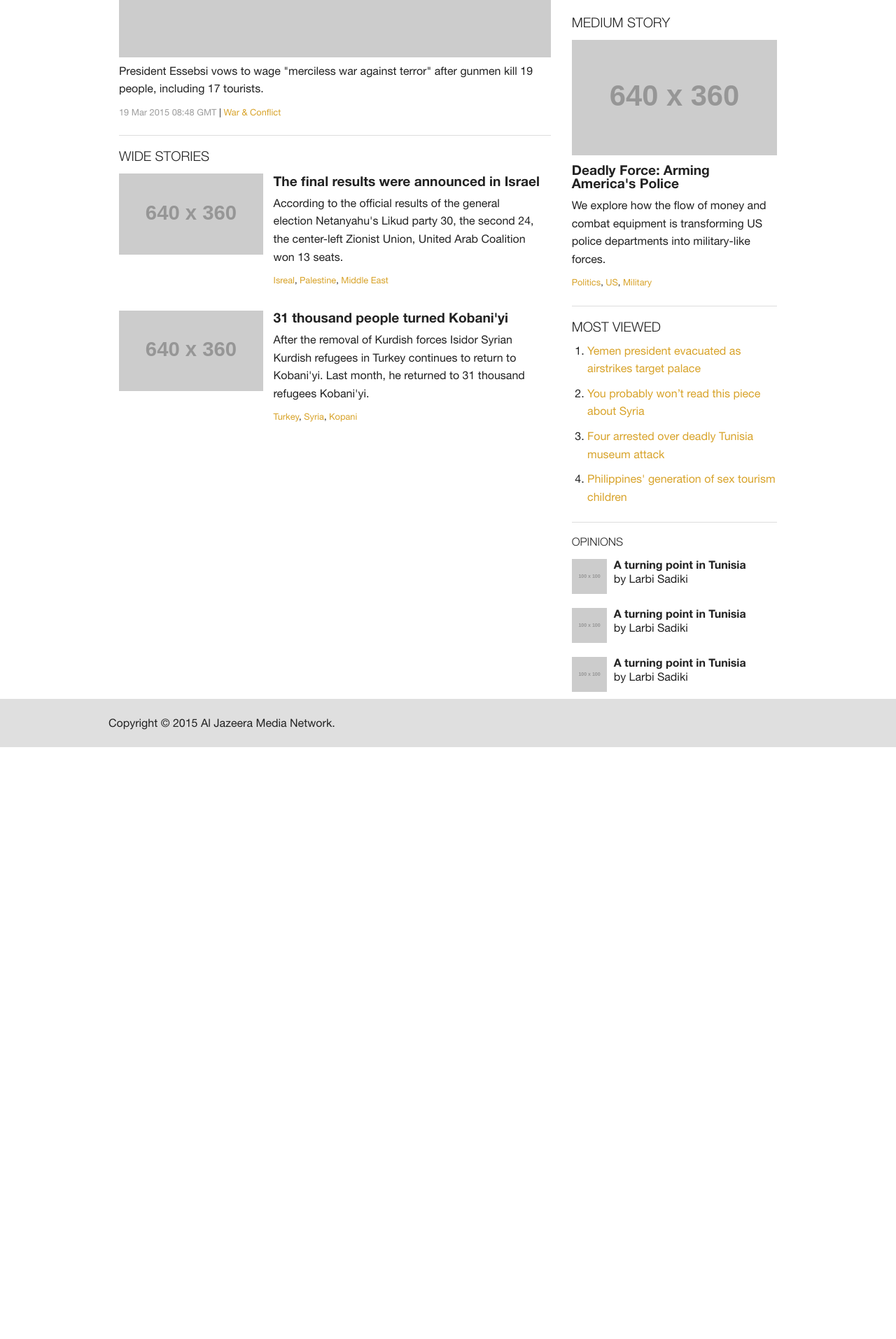
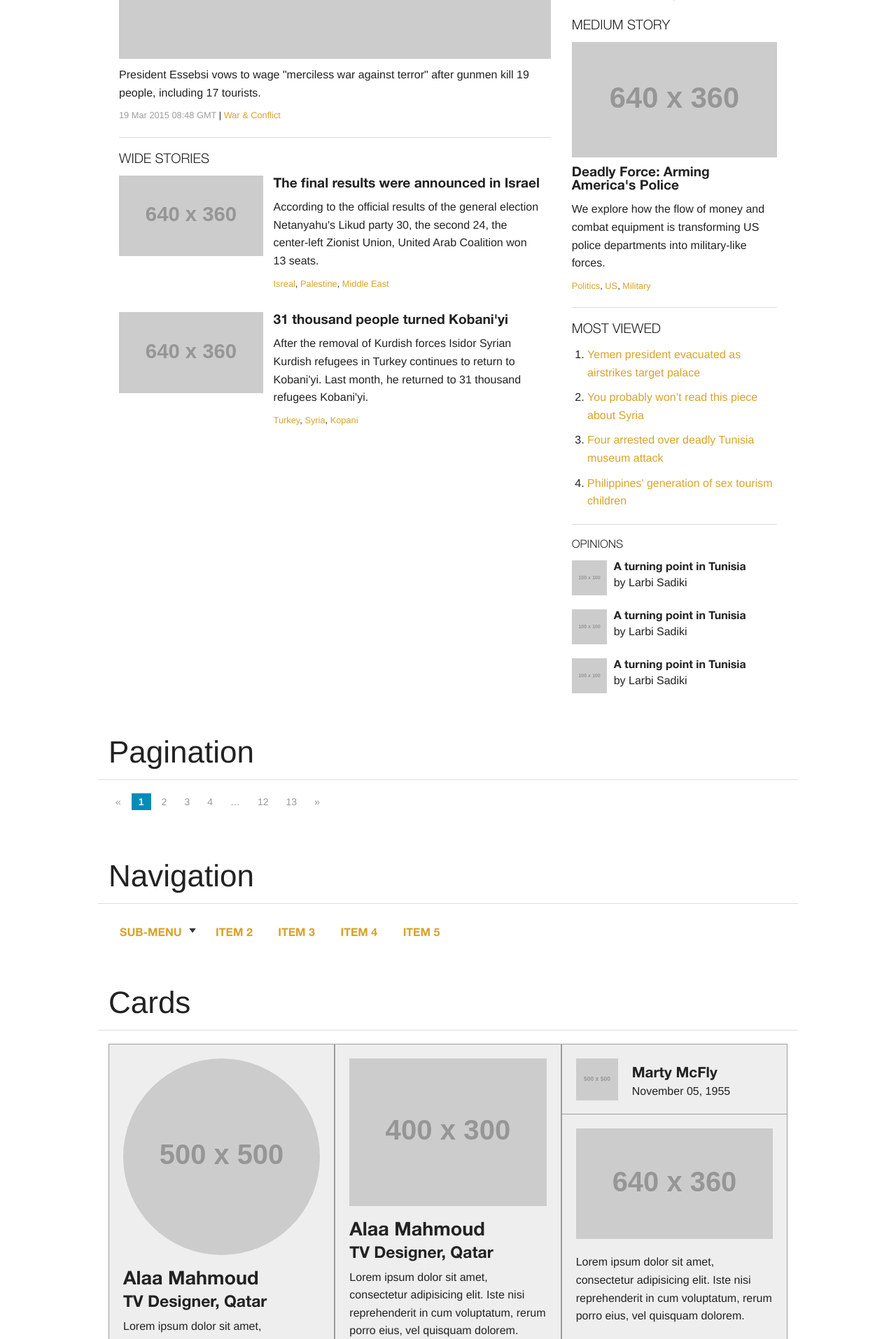
Before and after one commit to capitalJT/design-language-system, a PHP site: page /components.php in a window 1280 px wide. Shown: the part 3492-5406 px from the top of the page at 70% size. Before the commit the page ends 4560 px from the top, so only its background shows below. Run offline with PHP 8.4, Linux system fonts and the light colour scheme; grey boxes labelled with a size stand in for pictures from a placeholder-image service; some libraries are stand-ins or nearby versions.

Commit message:
cards, navigation, pagination added

```diff
--- a/components.php
+++ b/components.php
@@ -10,5 +10,8 @@
   include 'includes/comments.php';
   include 'includes/brand-bar.php';
   include 'includes/stories.php';
+  include 'includes/pagination.php';
+  include 'includes/navigation-component.php';
+  include 'includes/cards.php';
   include 'includes/footer.php';
 ?>
--- /dev/null
+++ b/includes/cards.php
@@ -0,0 +1,49 @@
+<section id="cards" class="row">
+	<div class="large-12 columns">
+		<h1>Cards</h1>
+	</div>
+	<hr>
+	<div class="large-12 columns">
+		<div class="medium-4 columns card">
+			<img class="round" src="http://placehold.it/500&text=1:1">
+			<h3>Alaa Mahmoud</h3>
+			<h4>TV Designer, Qatar</h4>
+			<p>Lorem ipsum dolor sit amet, consectetur adipisicing elit. Iste nisi reprehenderit in cum voluptatum, rerum porro eius, vel quisquam dolorem.</p>
+		</div>
+		<div class="medium-4 columns card">
+			<img src="http://placehold.it/400x300&text=4:3">
+			<h3>Alaa Mahmoud</h3>
+			<h4>TV Designer, Qatar</h4>
+			<p>Lorem ipsum dolor sit amet, consectetur adipisicing elit. Iste nisi reprehenderit in cum voluptatum, rerum porro eius, vel quisquam dolorem.</p>
+		</div>
+		<div class="medium-4 columns card showcase">
+			<div class="item avatar">
+				<img src="http://placehold.it/500&text=1:1">
+				<h2>Marty McFly</h2>
+				<p>November 05, 1955</p>
+			</div>
+			<div class="item body">
+				<img src="http://placehold.it/640x360&text=16:9">
+				<p>Lorem ipsum dolor sit amet, consectetur adipisicing elit. Iste nisi reprehenderit in cum voluptatum, rerum porro eius, vel quisquam dolorem.</p>
+				<p class="link-wrapper">
+					<a href="#" class="subdued">1 Like</a>
+					<a href="#" class="subdued">5 Comments</a>
+				</p>
+			</div>
+			<div class="item tabs">
+				<a href="#" class="tab-item item-1">
+					<span class="icon ajmn-plus"></span>
+					Like
+				</a>
+				<a href="#" class="tab-item item-2">
+					<span class="icon ajmn-plus"></span>
+					Comment
+				</a>
+				<a href="#" class="tab-item item-3">
+					<span class="icon ajmn-plus"></span>
+					Share
+				</a>
+			</div>
+		</div>
+	</div>
+</section>
--- /dev/null
+++ b/includes/navigation-component.php
@@ -0,0 +1,30 @@
+<section id="navigation-component" class="row">
+  <div class="large-12 columns">
+    <h1>Navigation</h1>
+  </div>
+  <hr>
+  <div class="large-12 columns">
+    <div class="icon ajmn-menu"></div>
+    <nav class="navigation">
+      <li class="has-submenu">
+        <a href="#">Sub-Menu</a>
+        <ul class="submenu-wrapper">
+          <li><a href="#">Sub-Menu Link 1</a></li>
+          <li><a href="#">Sub-Menu Link 2</a></li>
+        </ul>
+      </li>
+      <li>
+        <a href="#">Item 2</a>
+      </li>
+      <li>
+        <a href="#">Item 3</a>
+      </li>
+      <li>
+        <a href="#">Item 4</a>
+      </li>
+      <li>
+        <a href="#">Item 5</a>
+      </li>
+    </nav>
+  </div>
+</section>
--- a/includes/navigation.php
+++ b/includes/navigation.php
@@ -1,6 +1,6 @@
 <?php $page = $_SERVER['SCRIPT_NAME']; ?>
 <div class="icon ajmn-menu"></div>
-<nav>
+<nav class="navigation site-navigation">
   <li class="has-submenu">
   	<a href="style.php" <?php if ($page == "/style.php"){ echo "class='active'";} ?>>Style</a>
   	<ul class="submenu-wrapper">
@@ -31,6 +31,9 @@
       <li><a href="components.php#comments">Comments</a></li>
       <li><a href="components.php#brand-bar">Brand Bar</a></li>
       <li><a href="components.php#stories">Stories</a></li>
+      <li><a href="components.php#pagination">Pagination</a></li>
+      <li><a href="components.php#navigation-component">Navigation</a></li>
+      <li><a href="components.php#cards">Cards</a></li>
     </ul>
   </li>
   <li <?php if ($page == "/templates.php"){ echo "class='active'";} ?>>
--- /dev/null
+++ b/includes/pagination.php
@@ -0,0 +1,19 @@
+<section id="pagination" class="row">
+	<div class="large-12 columns">
+    <h1>Pagination</h1>
+  </div>
+  <hr>
+ 	<div class="large-12 columns">
+		<ul class="pagination">
+		  <li class="arrow unavailable"><a href="">&laquo;</a></li>
+		  <li class="current"><a href="">1</a></li>
+		  <li><a href="">2</a></li>
+		  <li><a href="">3</a></li>
+		  <li><a href="">4</a></li>
+		  <li class="unavailable"><a href="">&hellip;</a></li>
+		  <li><a href="">12</a></li>
+		  <li><a href="">13</a></li>
+		  <li class="arrow"><a href="">&raquo;</a></li>
+		</ul>
+  </div>
+</section>
--- a/scss/_base.scss
+++ b/scss/_base.scss
@@ -10,6 +10,9 @@ $color-dark-shade: #9d9d9d;
 $color-primary: $navy;
 $color-accent: $gold;
 $color-text: darken($pale-sky, 15);
+
+
+$spacing-value: 20px;
 
 @mixin rotate( $val: 90deg ) {
   -webkit-transform: rotate($val);
@@ -92,6 +95,10 @@ $color-text: darken($pale-sky, 15);
 	font-family: 'Helvetica-Neue-LT-Light', Helvetica, Roboto, Arial, sans-serif;
 }
 
+@mixin round(){
+	border-radius: 100%;
+}
+
 time{
 	color:$color-dark-shade;
 }
--- /dev/null
+++ b/scss/_cards.scss
@@ -0,0 +1,72 @@
+.card{
+	background-color: #eee;
+	border: solid thin $color-dark-shade;
+	margin-bottom: $spacing-value;
+	padding:$spacing-value;
+	h1,h2,h3,h4,h5{
+		line-height: 1em;
+	}
+	a.subdued{
+		margin-right: $spacing-value;
+	}
+	img.round{
+		@include round();
+	}
+	img{
+		margin-bottom: $spacing-value;
+		@include img-flex();
+	}
+	h1,h2,h3,h4{
+		@include helvetica-bold();
+	}
+}
+.card.showcase{
+	padding:0;
+	.item{
+		padding:$spacing-value;
+	}
+	.avatar, .body{
+		border-bottom: solid thin $color-dark-shade;
+	}
+	.avatar{
+		min-height:80px;
+		padding-left:100px;
+		display: block;
+		img{
+			display: inline-block;
+			@include ht-w($Value:60);
+			position: absolute;
+			left:$spacing-value;
+		}
+		h2{
+			font-size: 1.3em;
+			line-height: 1em;
+			margin-bottom: 0rem;
+			padding-top:10px;
+		}
+		p{
+			margin-bottom: 0;
+		}
+	}
+	p.link-wrapper{
+		margin-bottom: 0;
+	}
+	.tabs{
+		display:flex;
+		font-size: 0.8em;
+	}
+	.tab-item{
+		-webkit-box-flex: 1;
+		-webkit-flex: 1;
+		-moz-box-flex: 1;
+		-moz-flex: 1;
+		-ms-flex: 1;
+		flex: 1;
+		.icon{
+			margin-right: 10px;
+		}
+	}
+	.item-1{}
+	.item-2{}
+	.item-3{}
+}
--- a/scss/_navigation.scss
+++ b/scss/_navigation.scss
@@ -1,4 +1,3 @@
-.header{
 .icon.ajmn-menu{
 	float: right;
 	margin-top: 10px;
@@ -8,7 +7,7 @@
 	padding:15px 15px 10px;
 	margin-right: -0.6em; //this compensates for the padding in the .row
 }
-	nav{
+nav.navigation{
 	li{
 		list-style-type: none;
 		font-family: 'Helvetica-Neue-LT-Bold';
@@ -46,12 +45,10 @@
 		}
 	}
 }
-}
 
 /* max-width 640px, mobile-only styles, use when QAing mobile issues */
 @media only screen and (max-width: 40em) {
-	.header{
-		nav{
+		nav.navigation{
 			display:none;
 			width:100%;
 			clear: both;
@@ -60,17 +57,18 @@
 			}
 		}
 }
-}
 
 /* Medium screens - min-width 641px, medium screens */
 @media only screen and (min-width: 40.063em) {
-	.header{
 		.icon.ajmn-menu{
 			display: none;
 		}
-		nav{
+		.site-navigation{
 			margin-top: 20px;
 			float: right;
+		}
+
+		nav.navigation{
 			display:block !important;
 			li{
 				display:inline-block;
@@ -88,7 +86,3 @@
 			}
 		}
 }
-}
-
-/*Large screens - min-width 1025px, large screens*/
-@media only screen and (min-width: 64.063em) {}
--- /dev/null
+++ b/scss/_pagination.scss
@@ -0,0 +1,5 @@
+ul.pagination{
+	li a, li.current a{
+		border-radius:0;
+	}
+}
--- a/scss/_settings.scss
+++ b/scss/_settings.scss
@@ -87,8 +87,9 @@ $include-html-global-classes: $include-html-classes;
 // - - - - - - - - - - - - - - - - - - - - - - - - -
 
 // We use these to define default font stacks
-$font-family-sans-serif: 'Helvetica-Neue-LT-Roman', Helvetica, Roboto, Arial, sans-serif;
-// $font-family-serif: Georgia, Cambria, "Times New Roman", Times, serif;
+// $font-family-sans-serif: 'Helvetica Neue', Helvetica, Roboto, Arial, sans-serif;
+// $font-family-sans-serif: 'Helvetica-Neue-LT-Roman', Helvetica, Roboto, Arial, sans-serif;
+$font-family-serif: Georgia, Cambria, "Times New Roman", Times, serif;
 // $font-family-monospace: Consolas, "Liberation Mono", Courier, monospace;
 
 // We use these to define default font weights
--- a/scss/app.scss
+++ b/scss/app.scss
@@ -21,7 +21,7 @@
 @import "foundation/components/labels";
 // @import "foundation/components/magellan";
 // @import "foundation/components/orbit";
-// @import "foundation/components/pagination";
+@import "foundation/components/pagination";
 @import "foundation/components/panels";
 // @import "foundation/components/pricing-tables";
 // @import "foundation/components/progress-bars";
@@ -55,6 +55,8 @@
 @import "brand-bar";
 @import "stories";
 @import "resources";
+@import "pagination";
+@import "cards";
 @import "footer";
 
 a{
```
Also changed, not shown: css/app.css, 1 other file. Lines whose indentation alone changed are shown as unchanged.
